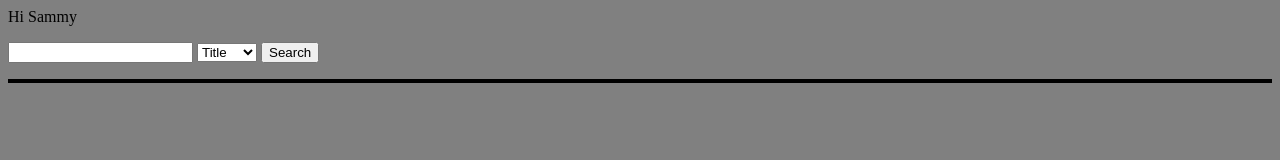
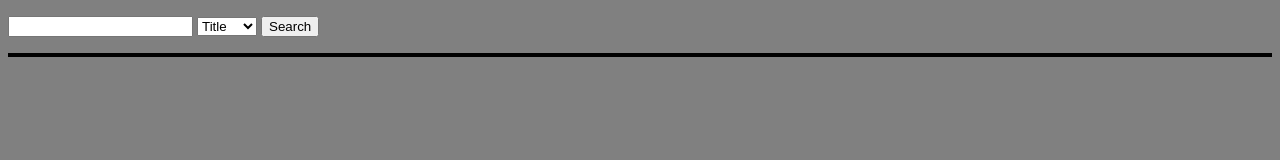
Before and after one commit to Tensai66/SoftwareEngineeringProject, a website: page index.html in a window 1280 px wide. Drawn offline with nearby package versions, Linux system fonts and the light colour scheme.

Commit message:
Removed 'Hi Timmy' for testing

```diff
--- a/index.html
+++ b/index.html
@@ -7,7 +7,6 @@
     <link rel="stylesheet" type="text/css" href="stylesheet.css">
   </head>
   <body>
-      Hi Sammy
       <p id="timmy">
           <input id = "myText"
               type = "text"
```
